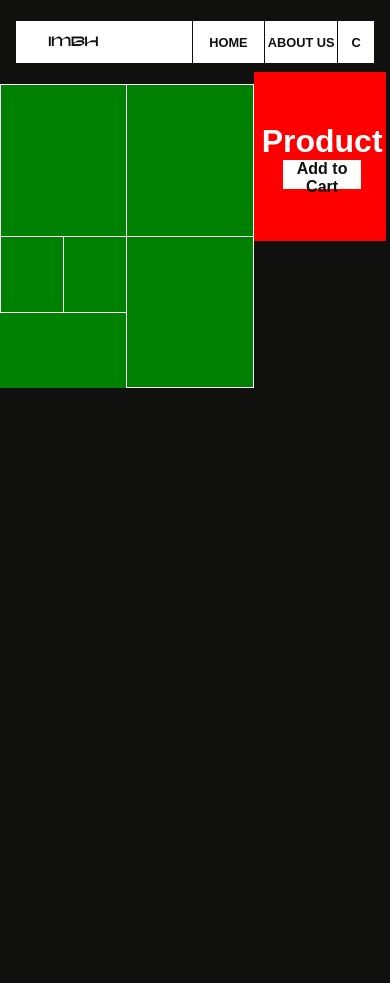
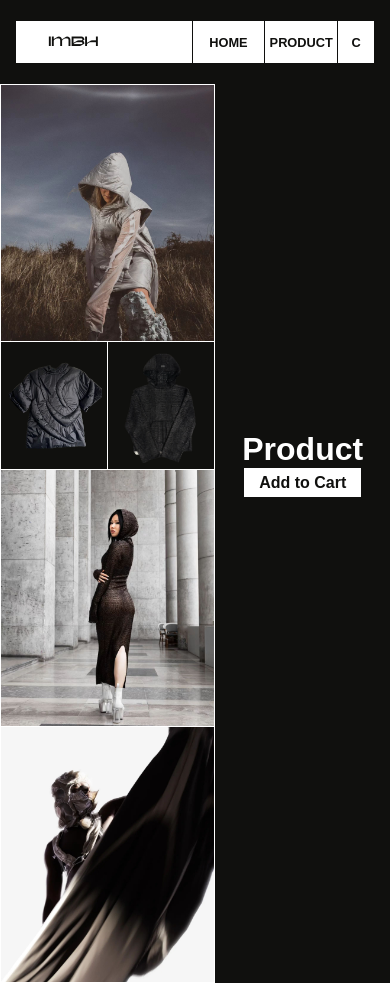
Before and after one commit to Shimadakunn/imbh, a React (Vite) app in the folder client/: page /shop in a window 390 px wide. Before the commit the page ends 844 px from the top, so only its background shows below. Built offline with nearby package versions, Linux system fonts and the light colour scheme.

Commit message:
first beta version

```diff
--- a/client/src/Components/Cart.jsx
+++ b/client/src/Components/Cart.jsx
@@ -22,7 +22,7 @@ const Page=styled.div`
     top: 0;
     right: 0;
     transition: right 0.75s cubic-bezier(0,1,1,1);
-    body[data-cart="false"] &{right: -40vw;@media (max-width: 480px) {right: -102vw;}}
+    body[data-cart="false"] &{right: -40vw;@media (max-width: 480px) {right: -104vw;}}
     @media (max-width: 480px) {width: 92vw;}
     padding: 1.35rem;
     z-index: 3;
--- a/client/src/Components/Header.jsx
+++ b/client/src/Components/Header.jsx
@@ -95,7 +95,7 @@ function Header() {
         <NavBar>
             <Access className="logo" onClick={() => {navigate("/");}}>IMBH</Access>
             <Access className="home" onClick={() => {navigate("/");}}>HOME</Access>
-            <Access className="about" onClick={() => {navigate("/shop");}}>ABOUT US</Access>
+            <Access className="about" onClick={() => {navigate("/shop");}}>PRODUCT</Access>
             <Access className="cart" onClick={() => {document.body.dataset.cart = "true";}}>
               C
               {cartItems.length > 0 && (
--- a/client/src/Pages/Product Pages/Product1.jsx
+++ b/client/src/Pages/Product Pages/Product1.jsx
@@ -79,7 +79,6 @@ const Page = styled.div`
 `
 const Images = styled.div`
     flex: 0.65;
-    background-color: green;
     display: grid;
     grid-template-columns: repeat(4, 1fr);
     grid-template-rows: repeat(2, 1fr);
@@ -88,6 +87,9 @@ const Images = styled.div`
     border: 1px solid white;
     border-bottom: 0px solid white;
     border-left: 0px solid white;
+    @media (max-width: 480px) {grid-template-columns: repeat(2, 1fr);
+        grid-template-rows: repeat(7, 1fr);
+        flex: 0.55;};
 `
 const ImageFrame = styled.div`
     aspect-ratio: 1/1.2;
@@ -100,38 +102,53 @@ const ImageFrame = styled.div`
         grid-area: 1 / 1 / 3 / 3;
         border-bottom: 1px solid white;
         border-left: 1px solid white;
+        @media (max-width: 480px) {grid-area: 1 / 1 / 3 / 3;};
     }
     &.img2 {
         grid-area: 1 / 3 / 3 / 5;
         border-bottom: 1px solid white;
         border-left: 1px solid white;
+        @media (max-width: 480px) {grid-area: 4 / 1 / 6 / 3;};
     }
     &.img3 {
         grid-area: 3 / 1 / 4 / 2;
         border-bottom: 1px solid white;
         border-left: 1px solid white;
+        @media (max-width: 480px) {grid-area: 3 / 1 / 4 / 2;};
     }
     &.img4 {
         grid-area: 3 / 2 / 4 / 3;
         border-bottom: 1px solid white;
         border-left: 1px solid white;
+        @media (max-width: 480px) {grid-area: 3 / 2 / 4 / 3;};
     }
     &.img5 {
         grid-area: 3 / 3 / 5 / 5;
         border-bottom: 1px solid white;
         border-left: 1px solid white;
+        @media (max-width: 480px) {grid-area: 6 / 1 / 8 / 3;};
+    }
+    & img {
+        object-fit: cover;
+        aspect-ratio: 1/1.2;
+        overflow: hidden;
+        width: 100%;
+        &.img3, &.img4 {
+            width: 90%;
+        }
     }
 }
 `
 const InfoContainer = styled.div`
     flex: 0.35;
     position: relative;
+    @media (max-width: 480px) {flex: 0.45;};
 `
 const Info = styled.div`
-    background-color: red;
     position: fixed;
+    @media (max-width: 480px) {top: 10vh;width: 45vw;};
     top: 8.5vh;
-    height: 20vh;
+    height: 90vh;
     width: 35vw;
     display: flex;
     justify-content: center;
@@ -139,7 +156,8 @@ const Info = styled.div`
     flex-direction: column;
     button {
         height: 3.5vh;
-        width: 20vw;
+        width: 30vw;
+        @media (max-width: 480px) {width: 30vw;};
         background-color: white;
         border: none;
         color: #10100e;
@@ -204,7 +222,7 @@ function Product1() {
         <>
             {showAddedItem && (
                 <AddedProduct  className={`${addedItemClassName}`} onClick={() => {document.body.dataset.cart = "true";}}>
-                    <button onClick={() => {setShowAddedItem(false)}} className="close">X</button>
+                    <button onClick={(event) => {event.stopPropagation(); setShowAddedItem(false)}} className="close">X</button>
                     <img className="img" src={`./img/${lastItem.id}_1.png`}/>
                     <p className="added">ADDED TO YOUR CART</p>
                     <p className="name">{lastItem.name}</p>
@@ -213,11 +231,11 @@ function Product1() {
             )}
             <Page>
                 <Images>
-                    <ImageFrame className="img1"></ImageFrame>
-                    <ImageFrame className="img2"></ImageFrame>
-                    <ImageFrame className="img3"></ImageFrame>
-                    <ImageFrame className="img4"></ImageFrame>
-                    <ImageFrame className="img5"></ImageFrame>
+                    <ImageFrame className="img1"><img src={`./img/1_2.jpg`}/></ImageFrame>
+                    <ImageFrame className="img2"><img src={`./img/2_2.jpg`}/></ImageFrame>
+                    <ImageFrame className="img3"><img className="img3" src={`./img/1_1.png`}/></ImageFrame>
+                    <ImageFrame className="img4"><img className="img4" src={`./img/2_1.png`}/></ImageFrame>
+                    <ImageFrame className="img5"><img src={`./img/4_2.jpg`}/></ImageFrame>
                 </Images>
                 <InfoContainer>
                     <Info>
--- a/client/src/Pages/Shop.jsx
+++ b/client/src/Pages/Shop.jsx
@@ -10,7 +10,7 @@ const initialHoverState = {
   4: false,
 };
 const Page = styled.div`
-    // height: 200vh;
+    width: 99.5vw;
 `
 const AddedProduct = styled.div`
   z-index: 1;
```
Also changed, not shown: 1 other file (tests, documents, lock files or other folders).
